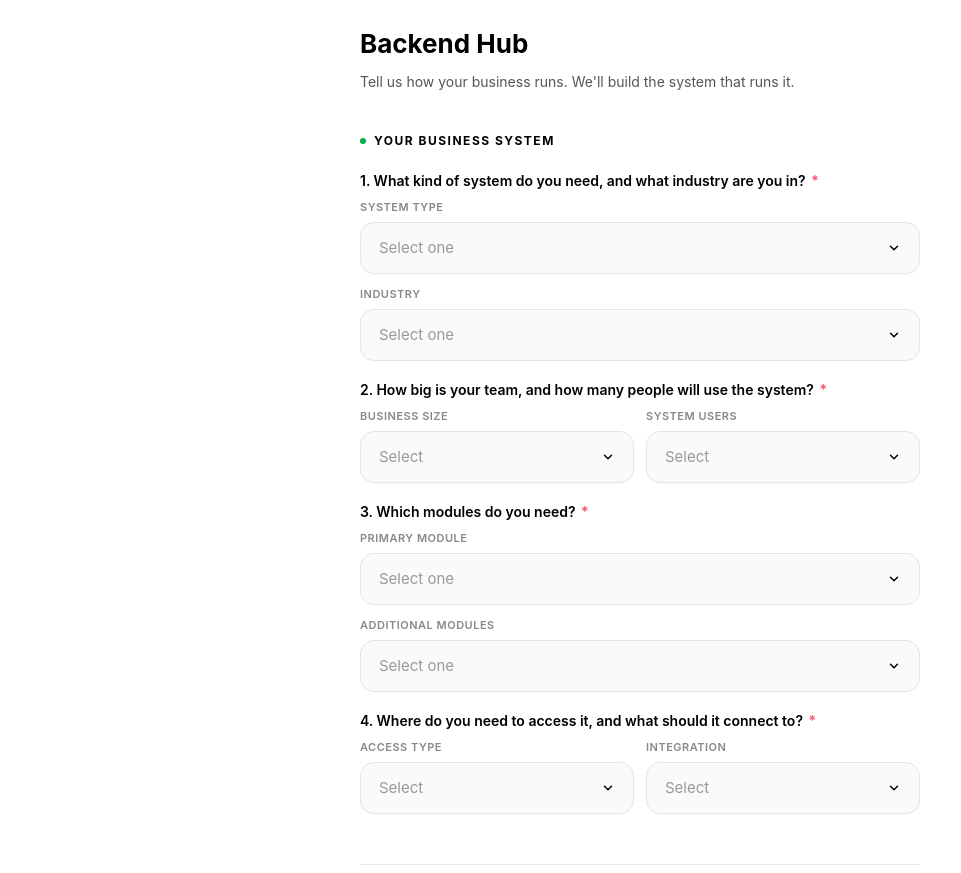
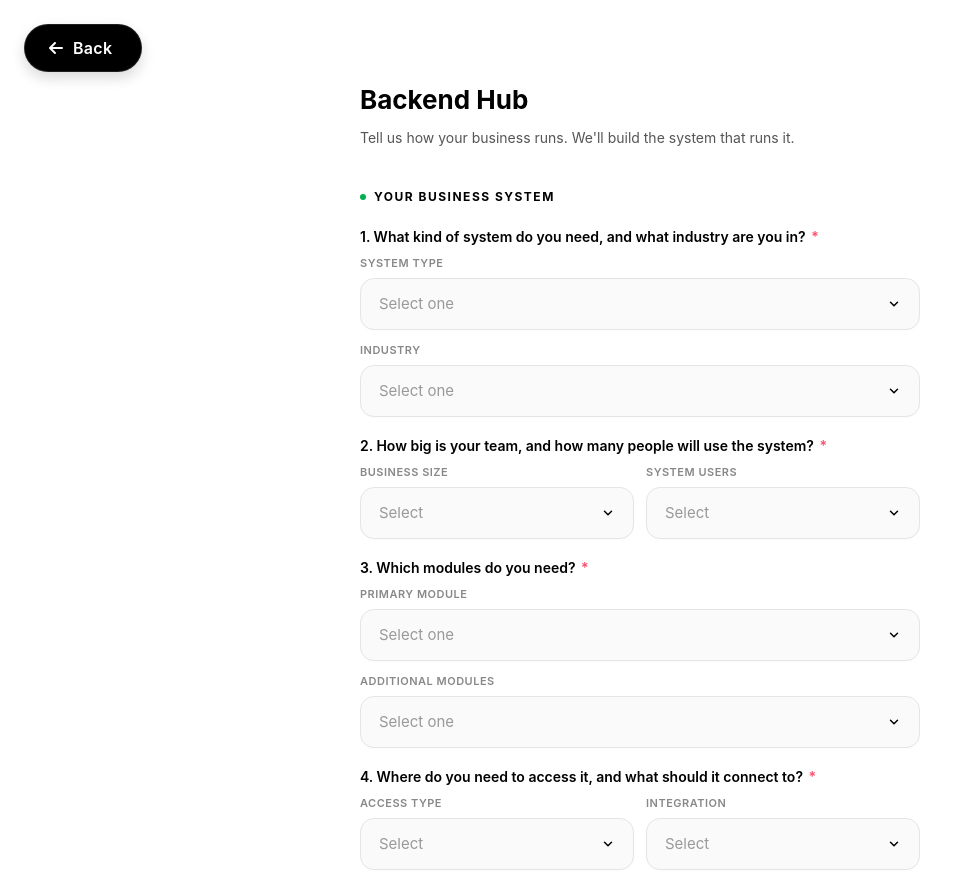
Before and after one commit to ashen-boop/backend-lead, a plain HTML site: page index.html in a window 1280 px wide. Shown: the top 873 px of the page, without its empty margins (0-961 px from the left). Drawn offline with Linux system fonts and the light colour scheme.

Commit message:
Update index.html

```diff
--- a/index.html
+++ b/index.html
@@ -4,6 +4,8 @@
 <meta charset="UTF-8">
 <meta name="viewport" content="width=device-width, initial-scale=1.0">
 <title>Backend Hub — Lead Form</title>
+<!-- Font Awesome for the back arrow icon -->
+<link rel="stylesheet" href="https://cdnjs.cloudflare.com/ajax/libs/font-awesome/6.0.0-beta3/css/all.min.css">
 <style>
   * { margin: 0; padding: 0; box-sizing: border-box; }
 
@@ -15,7 +17,52 @@
     padding: 24px 16px 60px;
   }
 
-  .form-wrap { max-width: 560px; margin: 0 auto; }
+  /* ===== FIXED BACK BUTTON — top-left corner ===== */
+  .back-btn {
+    position: fixed;
+    top: 1.5rem;
+    left: 1.5rem;
+    z-index: 1000;
+    display: inline-flex;
+    align-items: center;
+    gap: 0.6rem;
+    background: #000000;
+    color: #ffffff;
+    border: 1px solid rgba(255, 255, 255, 0.12);
+    border-radius: 60px;
+    padding: 0.7rem 1.8rem 0.7rem 1.5rem;
+    font-size: 1rem;
+    font-weight: 600;
+    letter-spacing: 0.02em;
+    cursor: pointer;
+    transition: background 0.2s ease, transform 0.15s ease, box-shadow 0.2s ease;
+    box-shadow: 0 6px 14px rgba(0, 0, 0, 0.15);
+    text-decoration: none;
+    font-family: inherit;
+  }
+  .back-btn i {
+    font-size: 1rem;
+    color: #ffffff;
+    transition: transform 0.15s ease;
+  }
+  .back-btn:hover {
+    background: #00b050;
+    box-shadow: 0 10px 22px rgba(0, 176, 80, 0.3);
+    transform: translateY(-1px);
+  }
+  .back-btn:hover i {
+    transform: translateX(-3px);
+  }
+  .back-btn:active {
+    transform: scale(0.98);
+  }
+
+  /* ===== FORM WRAPPER — pushed down so fixed button never covers heading ===== */
+  .form-wrap {
+    max-width: 560px;
+    margin: 0 auto;
+    padding-top: 3.5rem;   /* extra top space clears the fixed back button */
+  }
 
   .form-header { margin-bottom: 40px; }
   .form-header h1 { font-size: 26px; font-weight: 700; margin-bottom: 8px; }
@@ -418,9 +465,29 @@
     color: #888;
     margin-top: 16px;
   }
+
+  /* mobile: keep fixed button compact */
+  @media (max-width: 520px) {
+    .back-btn {
+      top: 1rem;
+      left: 1rem;
+      font-size: 0.85rem;
+      padding: 0.55rem 1.3rem 0.55rem 1.1rem;
+    }
+    .form-wrap {
+      padding-top: 3.2rem;
+    }
+  }
 </style>
 </head>
 <body>
+
+  <!-- ===== FIXED BACK BUTTON (top-left) =====
+       Replace the href below with your own website URL.
+  -->
+  <a href="https://www.theartisticunity.art/#backend-hub" class="back-btn" id="backButton">
+    <i class="fas fa-arrow-left"></i> Back
+  </a>
 
 <div class="form-wrap">
 
```
